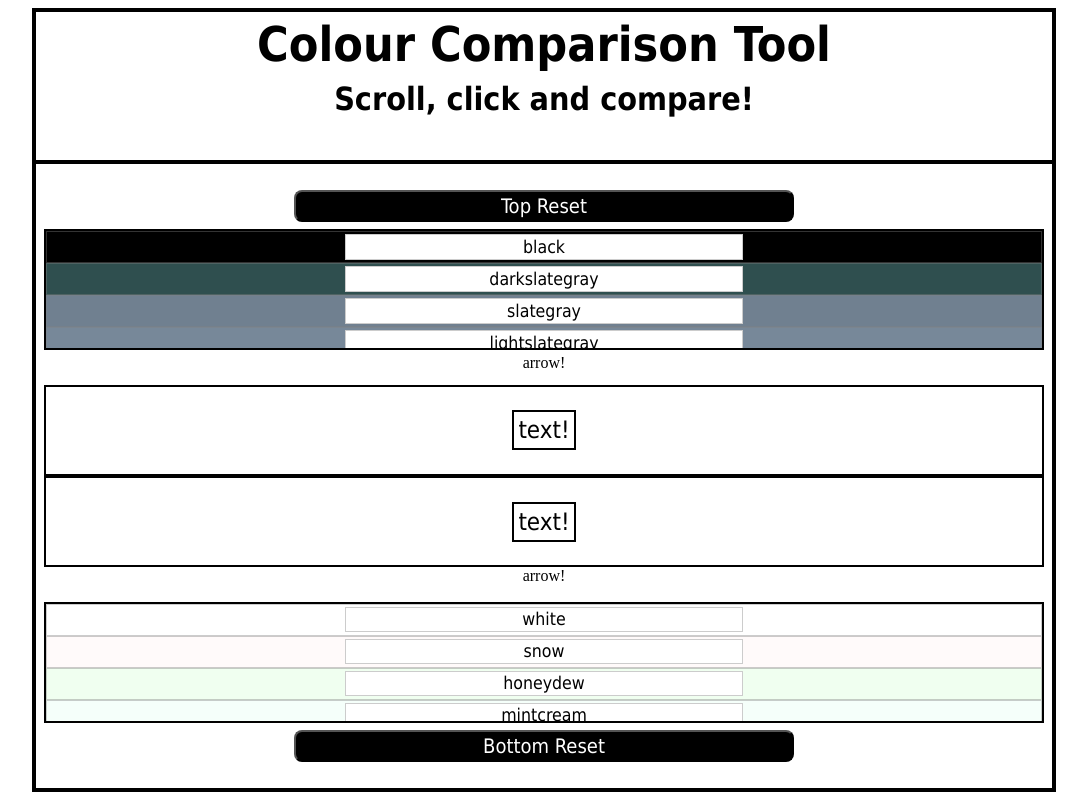
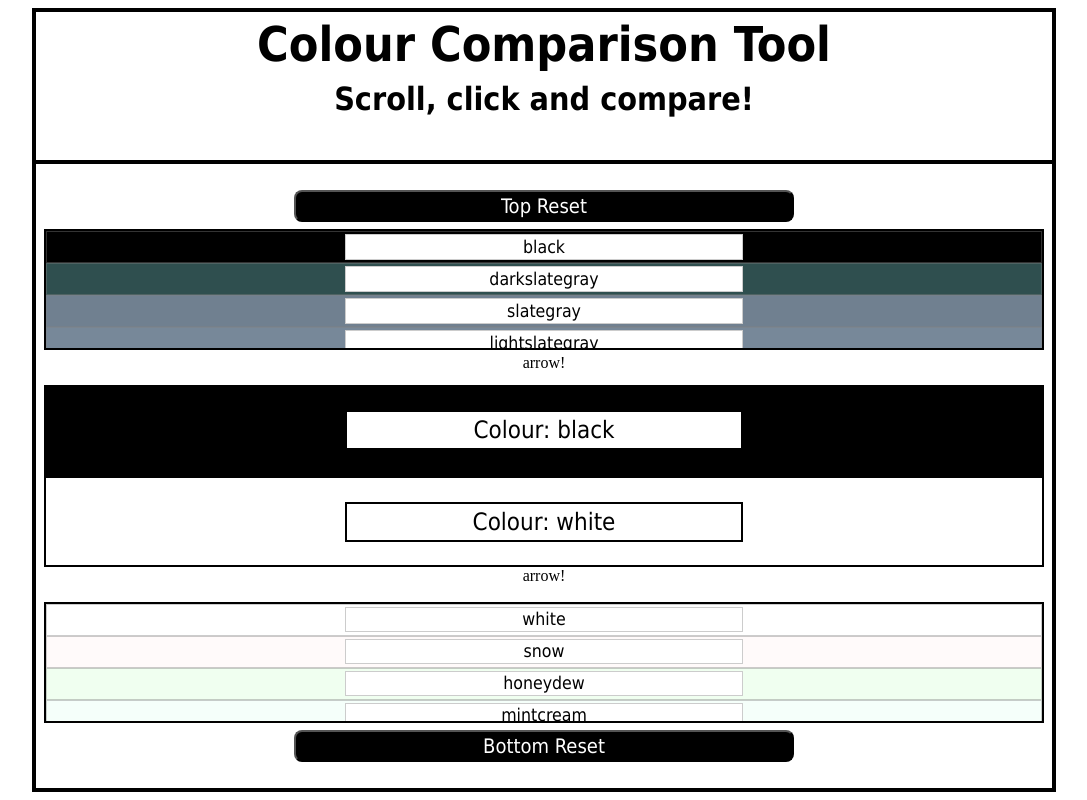
Before and after one commit to StewartMacLeman/Colour-Comparison-Tool-React, a React (Create React App) app: page / in a window 1280 px wide. Shown: the whole page, without its empty margins (96-1183 px from the left). Built offline with nearby package versions, Linux system fonts and the light colour scheme.

Commit message:
Colour updating functions added.

```diff
--- a/src/components/ColourBox.js
+++ b/src/components/ColourBox.js
@@ -1,9 +1,9 @@
 import React from 'react';
 
-const ColourBox = () => {
+const ColourBox = (props) => {
     return (
-        <div className="colourBox">
-            <p>text!</p>
+        <div className="colourBox" style={{ backgroundColor: `${props.boxColour}` }}>
+            <p>Colour: {props.boxText}</p>
         </div>
     )
 }
--- a/src/components/Main.js
+++ b/src/components/Main.js
@@ -1,20 +1,37 @@
-import React from "react";
+import React, {useState} from "react";
 import ScrollContainerTop from "./ScrollContainerTop";
 import ScrollContainerBottom from "./ScrollContainerBottom";
 import ColourBox from "./ColourBox";
 import ArrowContainer from "./ArrowContainer";
 
 const Main = (props) => {
-  // let colourNamesReverse = props.colourNames.reverse();
+  const [topBoxColour, setTopBoxColour] = useState("black");
+  const [topBoxText, setTopBoxText] = useState("black");
+  const [bottomBoxColour, setBottomBoxColour] = useState("white");
+  const [bottomBoxText, setBottomBoxText] = useState("white");
+
+  const updateColourBox = (e) => {
+    let boxPosition = e.target.dataset.position;
+    let boxColour = e.target.dataset.colour;
+
+    if (boxPosition === "top") {
+      setTopBoxColour(boxColour);
+      setTopBoxText(boxColour);
+    } else if (boxPosition === "bottom") {
+      setBottomBoxColour(boxColour);
+      setBottomBoxText(boxColour);
+    }
+  }
+
   return (
     <main className="main">
       <button className="topButton">Top Reset</button>
-      <ScrollContainerTop colourNames={props.colourNames}/>
+      <ScrollContainerTop colourNames={props.colourNames} updateColourBox={updateColourBox}/>
       <ArrowContainer />
-      <ColourBox />
-      <ColourBox />
+      <ColourBox boxColour={topBoxColour} boxText={topBoxText}/>
+      <ColourBox boxColour={bottomBoxColour} boxText={bottomBoxText}/>
       <ArrowContainer />
-      <ScrollContainerBottom colourNames={props.colourNames}/>
+      <ScrollContainerBottom colourNames={props.colourNames} updateColourBox={updateColourBox}/>
       <button className="bottomButton">Bottom Reset</button>
     </main>
   );
--- a/src/components/ScrollContainerBottom.js
+++ b/src/components/ScrollContainerBottom.js
@@ -5,7 +5,14 @@ const ScrollContainerBottom = (props) => {
   return (
     <div className="scrollContainer">
       {props.colourNames.map((item) => {
-        return <ScrollItemDiv key={item} colour={item} />;
+        return (
+          <ScrollItemDiv
+            key={item}
+            colour={item}
+            colourBox="bottom"
+            updateColourBox={props.updateColourBox}
+          />
+        );
       })}
     </div>
   );
--- a/src/components/ScrollContainerTop.js
+++ b/src/components/ScrollContainerTop.js
@@ -4,9 +4,18 @@ import ScrollItemDiv from "./ScrollItemDiv";
 const ScrollContainerTop = (props) => {
   return (
     <div className="scrollContainer">
-      {props.colourNames.map((item) => {
-        return <ScrollItemDiv key={item} colour={item} />;
-      }).reverse()}
+      {props.colourNames
+        .map((item) => {
+          return (
+            <ScrollItemDiv
+              key={item}
+              colour={item}
+              colourBox="top"
+              updateColourBox={props.updateColourBox}
+            />
+          );
+        })
+        .reverse()}
     </div>
   );
 };
--- a/src/components/ScrollItemDiv.js
+++ b/src/components/ScrollItemDiv.js
@@ -1,11 +1,20 @@
-import React from 'react';
+import React from "react";
 
 const ScollItemDiv = (props) => {
-    return (
-        <div className="scrollItemDiv" style={{backgroundColor: `${props.colour}`}}>
-            <p className="scrollItemPara" >{props.colour}</p>
-        </div>
-    )
-}
+  return (
+    <div
+      className="scrollItemDiv"
+      style={{ backgroundColor: `${props.colour}` }}
+    >
+      <p className="scrollItemPara">{props.colour}</p>
+      <div
+        className="overlayDiv"
+        data-position={props.colourBox}
+        data-colour={props.colour}
+        onClick={props.updateColourBox}
+      ></div>
+    </div>
+  );
+};
 
 export default ScollItemDiv;
--- a/src/index.css
+++ b/src/index.css
@@ -102,6 +102,7 @@ button:hover {
   display: flex;
   justify-content: center;
   align-items: center;
+  position: relative;
 }
 .scrollItemDiv:hover {
   cursor: pointer;
@@ -113,6 +114,14 @@ button:hover {
   padding: 0.1rem;
   border: 0.1rem solid var(--greyBorder);
   background-color: white;
+}
+.overlayDiv {
+  width: 100%;
+  height: 100%;
+  position: absolute;
+  top: 0;
+  left: 0;
+  z-index: 2;
 }
 /* The arrow container divs.--------------------------- */
 .arrowContainer {
@@ -146,6 +155,7 @@ button:hover {
   border: 0.15rem solid black;
 }
 .colourBox p {
+  width: 40%;
   background-color: white;
   border: 0.15rem solid black;
 }
```
